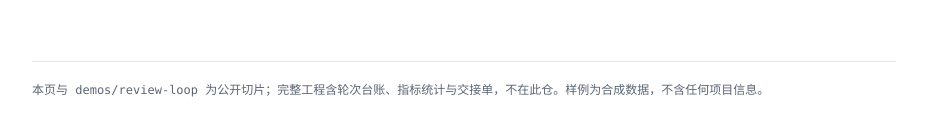
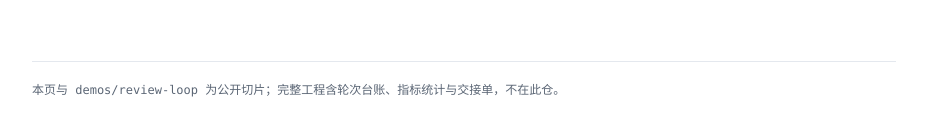
Before and after one commit to siYuanJun/engineering-basis, a plain HTML site: page cases/review-loop.html in a window 1280 px wide. Shown: the part 2713-2847 px from the top of the page, without its empty margins (176-1103 px from the left). Drawn offline with Linux system fonts and the light colour scheme.

Commit message:
案例页说明去掉防御性声明，只保留切片范围

```diff
--- a/cases/review-loop.html
+++ b/cases/review-loop.html
@@ -134,7 +134,7 @@ python3 demos/review-loop/check.py demos/review-loop/fixtures/block.json --round
   <p class="k">脚本零依赖，Python 3 直接跑。退出码 0 = 通过，1 = 清单不合法，3 = 阻断或升级。</p>
 
   <footer>
-    本页与 demos/review-loop 为公开切片；完整工程含轮次台账、指标统计与交接单，不在此仓。样例为合成数据，不含任何项目信息。
+    本页与 demos/review-loop 为公开切片；完整工程含轮次台账、指标统计与交接单，不在此仓。
   </footer>
 
 </div>
```
Also changed, not shown: 2 other files.
